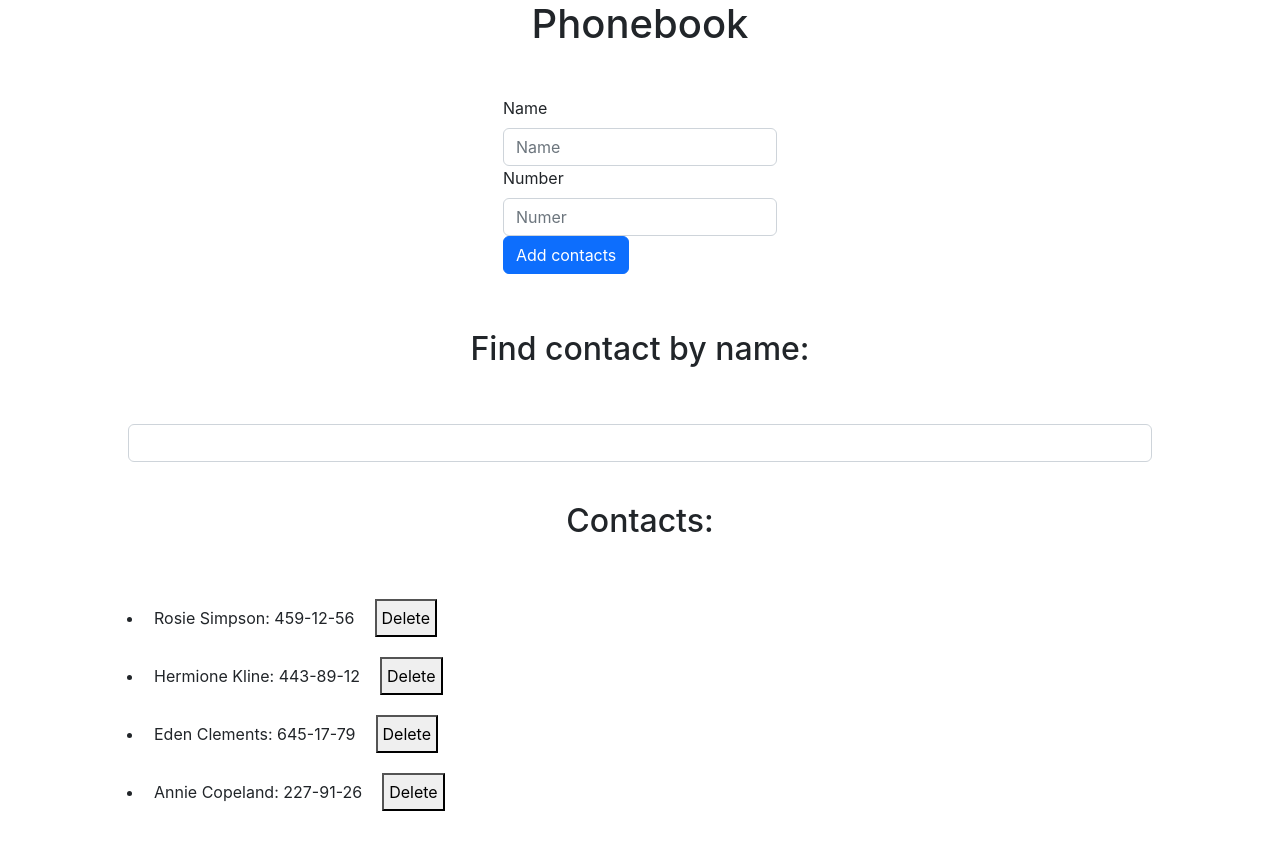
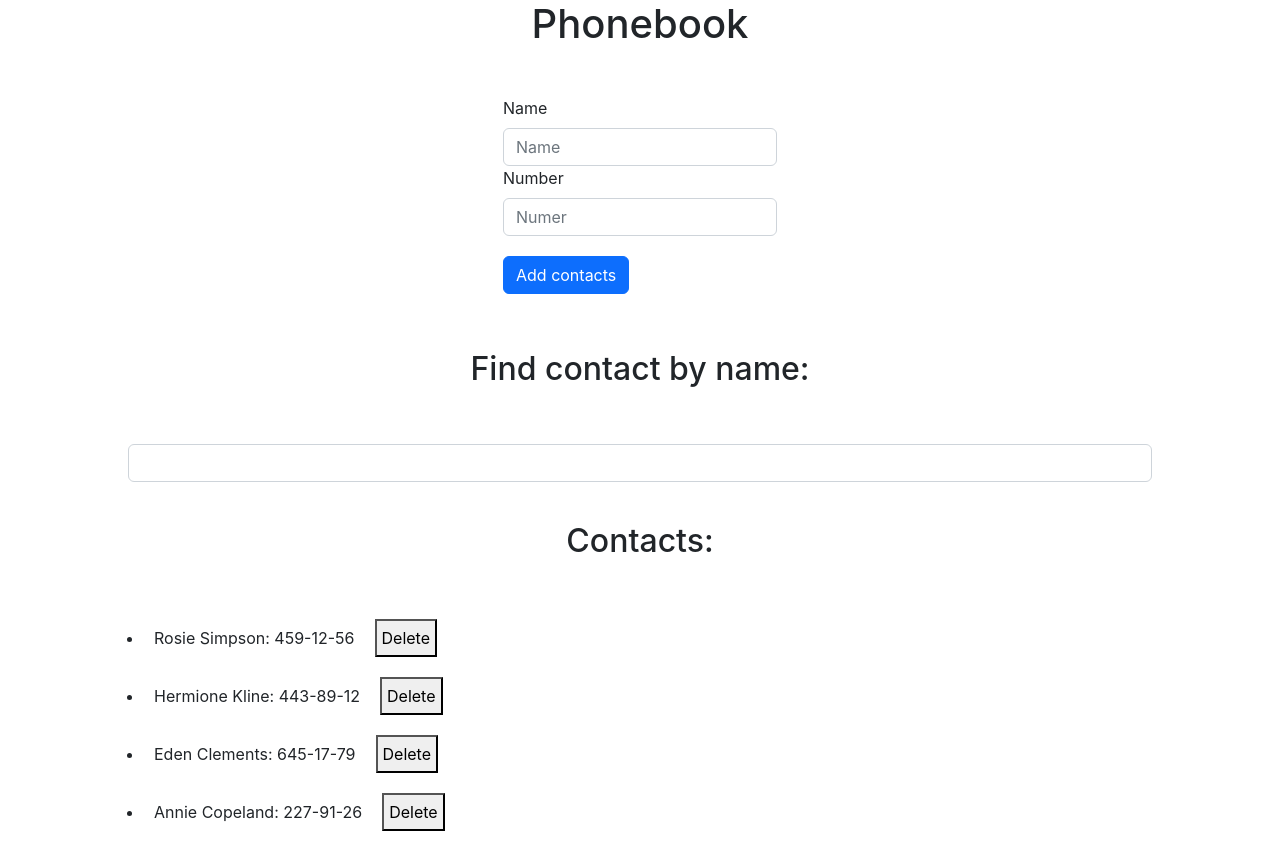
Before and after one commit to NikHectro/goit-react-hw-02-phonebook, a React (Create React App) app: page / in a window 1280 px wide. Built offline with nearby package versions, Linux system fonts and the light colour scheme.

Commit message:
Btn style update

```diff
--- a/src/components/Form/FormInput.jsx
+++ b/src/components/Form/FormInput.jsx
@@ -60,7 +60,13 @@ export class FormInput extends Component {
               pattern="\+?\d{1,4}?[-.\s]?\(?\d{1,3}?\)?[-.\s]?\d{1,4}[-.\s]?\d{1,4}[-.\s]?\d{1,9}"
               title="Phone number must be digits and can contain spaces, dashes, parentheses and can start with +"
             />{' '}
-            <Button variant="primary" type="submit">
+            <Button
+              variant="primary"
+              type="submit"
+              style={{
+                marginTop: '20px',
+              }}
+            >
               Add contacts
             </Button>
           </Form.Group>
```
